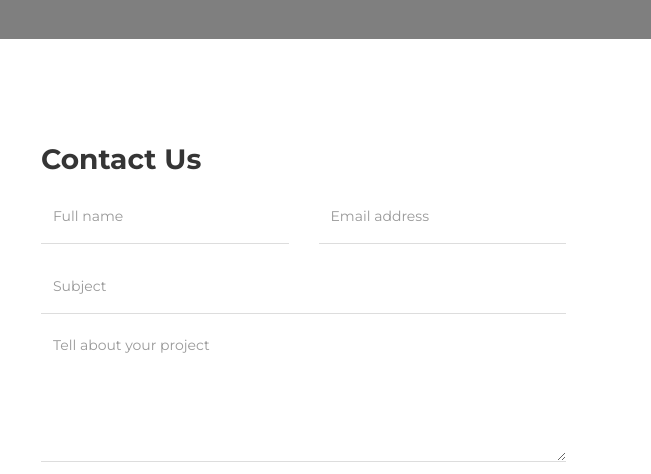
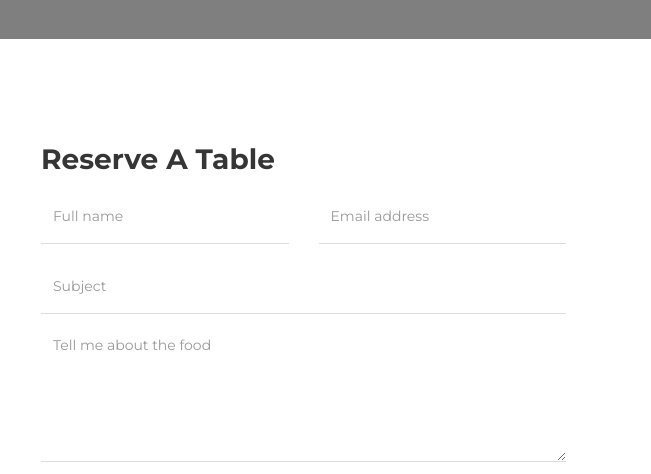
Before and after one commit to amarnath2780/restaurant, a plain HTML site: page index.html in a window 1280 px wide. Shown: the part 3460-3934 px from the top of the page, 629-1280 px from the left. Drawn offline with Linux system fonts and the light colour scheme.

Commit message:
Update index.html

```diff
--- a/index.html
+++ b/index.html
@@ -3,13 +3,7 @@
 <head>
 
      <title>Restaurant</title>
-<!--
 
-Eatery Cafe Template
-
-http://www.templatemo.com/tm-515-eatery
-
--->
      <meta charset="UTF-8">
      <meta http-equiv="X-UA-Compatible" content="IE=Edge">
      <meta name="description" content="">
@@ -423,7 +417,7 @@ http://www.templatemo.com/tm-515-eatery
 
                          <div class="col-md-12 col-sm-12">
                               <div class="section-title wow fadeInUp" data-wow-delay="0.1s">
-                                   <h2>Contact Us</h2>
+                                   <h2>Reserve A Table</h2>
                               </div>
                          </div>
 
@@ -447,7 +441,7 @@ http://www.templatemo.com/tm-515-eatery
                               <div class="col-md-12 col-sm-12">
                                    <input type="text" class="form-control" id="cf-subject" name="subject" placeholder="Subject">
 
-                                   <textarea class="form-control" rows="6" id="cf-message" name="message" placeholder="Tell about your project"></textarea>
+                                   <textarea class="form-control" rows="6" id="cf-message" name="message" placeholder="Tell me about the food"></textarea>
 
                                    <button type="submit" class="form-control" id="cf-submit" name="submit">Send Message</button>
                               </div>
```
